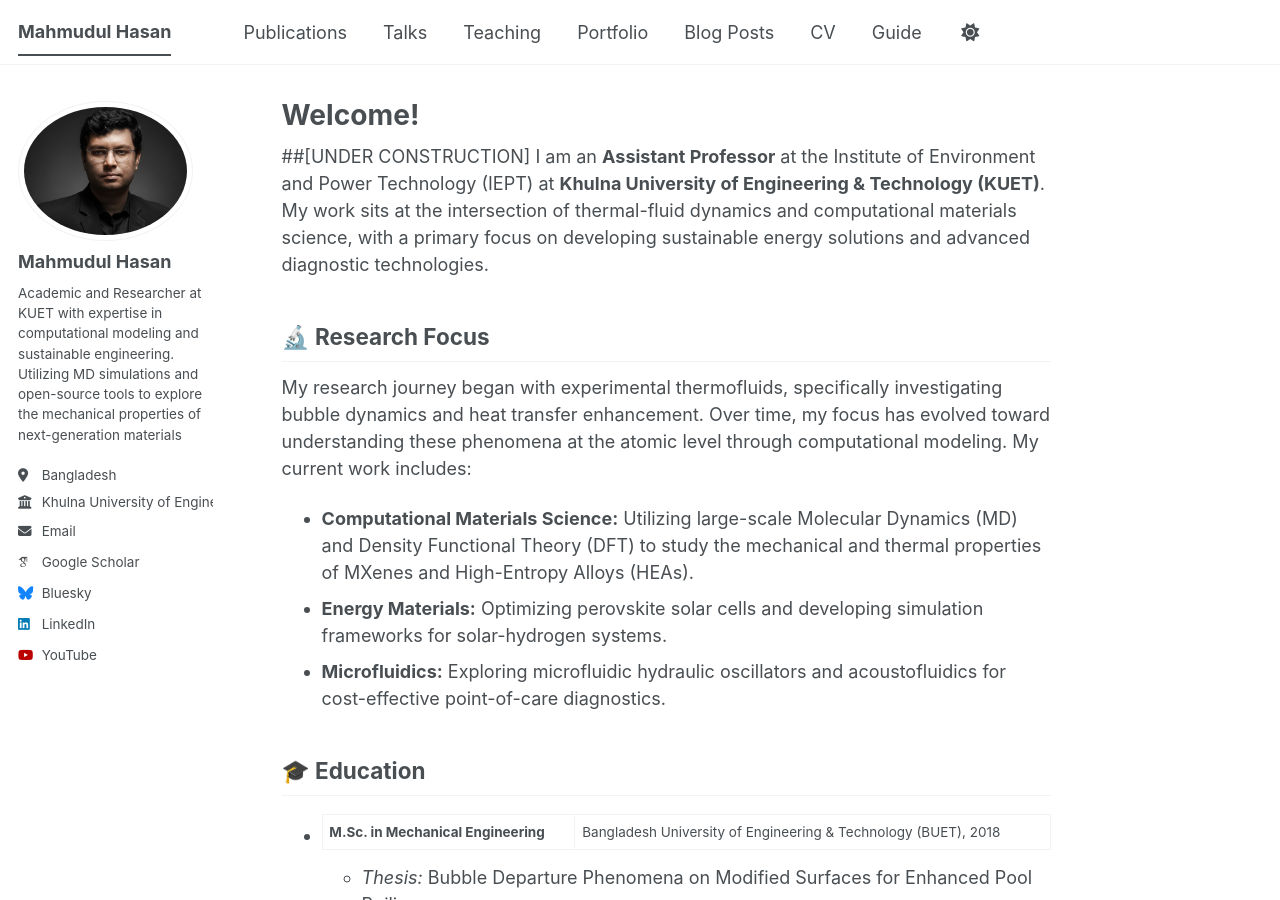
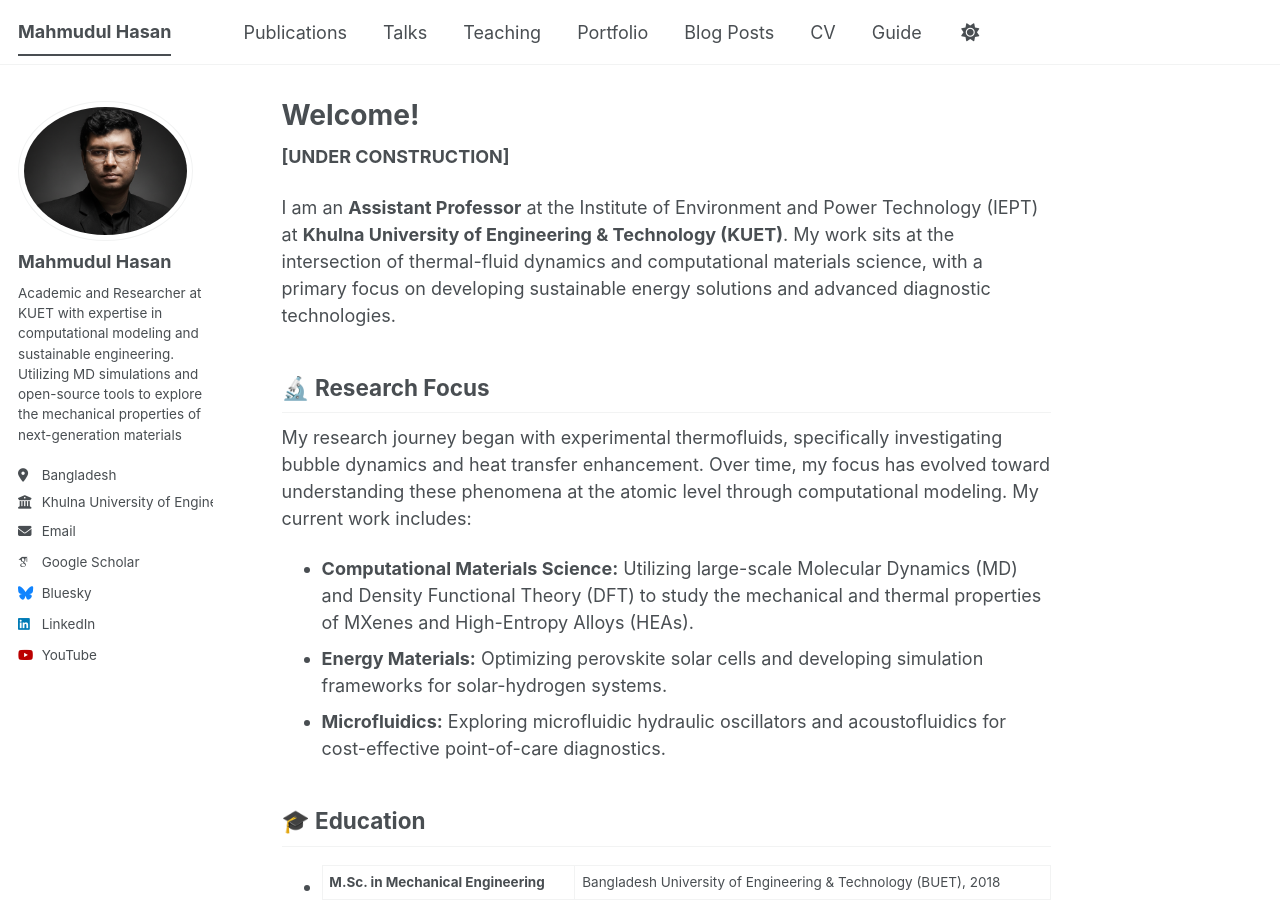
Before and after one commit to m-hasanr/m-hasanr.github.io, a Jekyll site: the page built from _pages/about.md, in a window 1280 px wide and 900 px high. Built offline with Jekyll 4.4.1, drawn with Linux system fonts in a browser that asks for light colours; some web fonts are replaced; a script bundle is joined from its source files by our own code; library files that are not in the unit come from our copies.

```diff
--- a/_pages/about.md
+++ b/_pages/about.md
@@ -6,7 +6,9 @@ redirect_from:
   - /about/
   - /about.html
 ---
-##[UNDER CONSTRUCTION]
+**[UNDER CONSTRUCTION]**
+
+
 I am an **Assistant Professor** at the Institute of Environment and Power Technology (IEPT) at **Khulna University of Engineering & Technology (KUET)**. My work sits at the intersection of thermal-fluid dynamics and computational materials science, with a primary focus on developing sustainable energy solutions and advanced diagnostic technologies.
 
 ## 🔬 Research Focus
```
